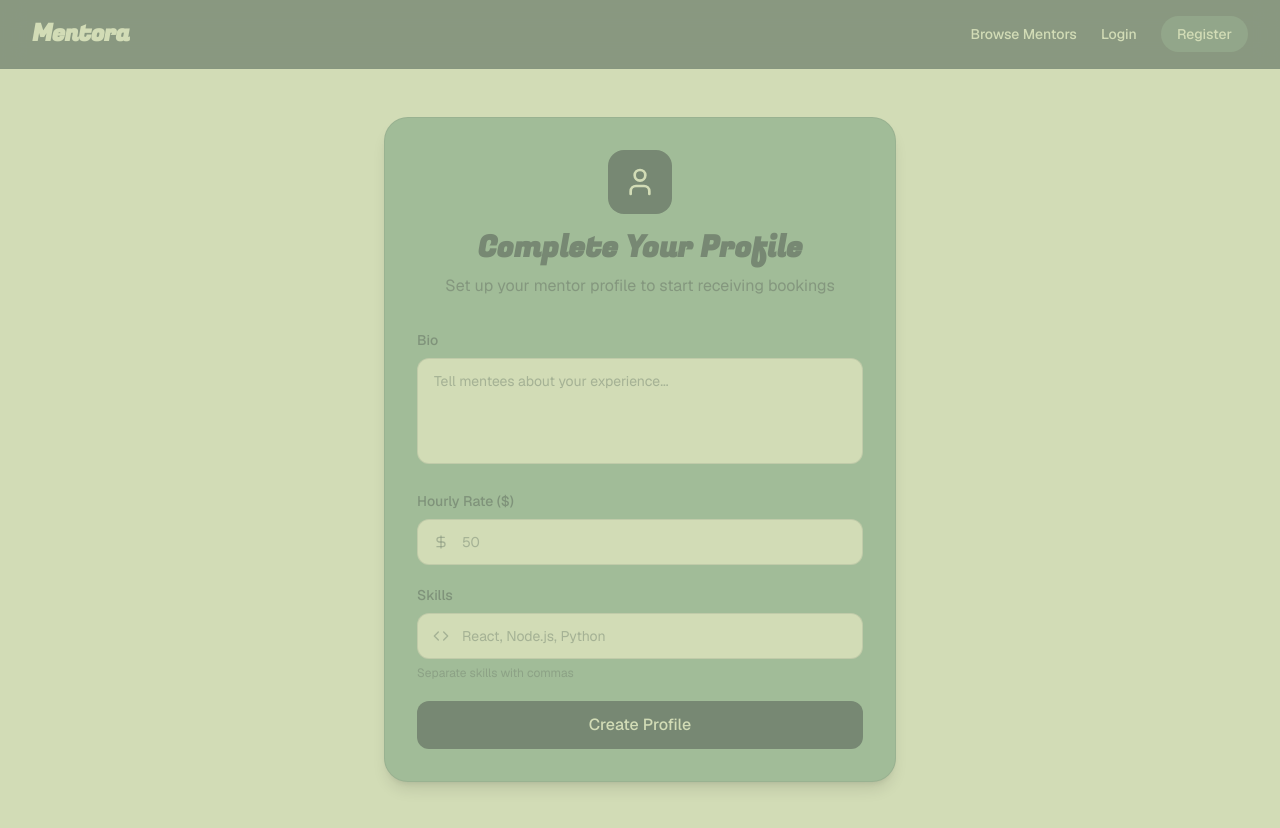
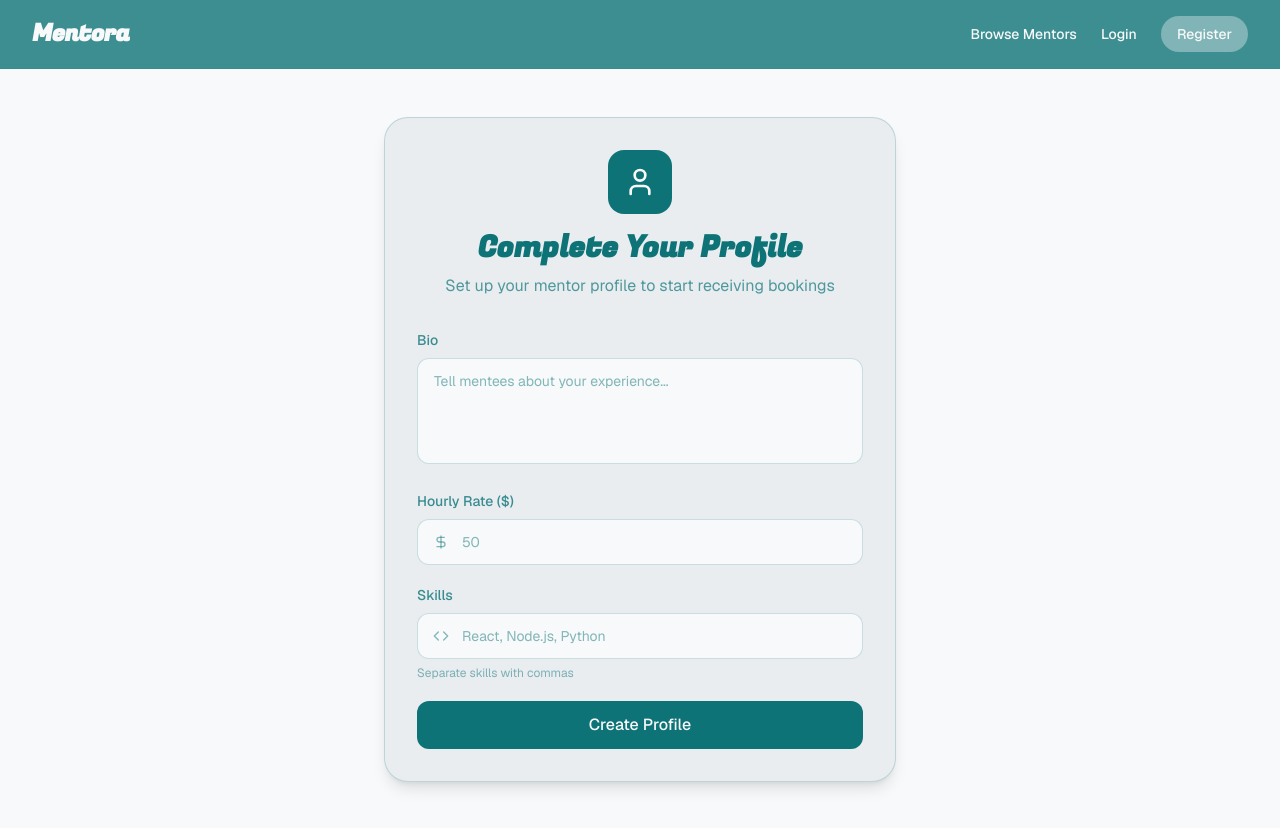
Before and after one commit to atiya-inayat/mentora, a Next.js app in the folder frontend/: page /mentor/profile/new in a window 1280 px wide. Built offline with nearby package versions, Linux system fonts and the light colour scheme; no server answers.

Commit message:
Update frontend configuration and styles

```diff
--- a/frontend/package.json
+++ b/frontend/package.json
@@ -12,6 +12,8 @@
     "@hookform/resolvers": "^5.2.2",
     "@radix-ui/react-dialog": "^1.1.15",
     "@radix-ui/react-slot": "^1.2.4",
+    "@stripe/react-stripe-js": "^6.6.0",
+    "@stripe/stripe-js": "^9.8.0",
     "@tanstack/react-query": "^5.100.7",
     "axios": "^1.15.2",
     "class-variance-authority": "^0.7.1",
--- a/frontend/src/app/globals.css
+++ b/frontend/src/app/globals.css
@@ -4,13 +4,8 @@
 
 /* Base styles */
 :root {
-  --background: #ffffff;
-  --foreground: #0a0a0a;
-}
-
-.dark {
-  --background: #0a0a0a;
-  --foreground: #ffffff;
+  --background: #F7F9FA;
+  --foreground: #1F2937;
 }
 
 body {
--- a/frontend/tailwind.config.js
+++ b/frontend/tailwind.config.js
@@ -9,9 +9,12 @@ module.exports = {
   theme: {
     extend: {
       colors: {
-        background: "#D2DCB6",
-        surface: "#A1BC98",
-        primary: "#778873",
+        background: "#F7F9FA",
+        surface: "#E9EDF0",
+        primary: "#0D7377",
+        primaryHover: "#0A5D61",
+        text: "#1F2937",
+        success: "#16A34A",
       },
 
       fontFamily: {
```
Also changed, not shown: 1 other file (tests, documents, lock files or other folders).
